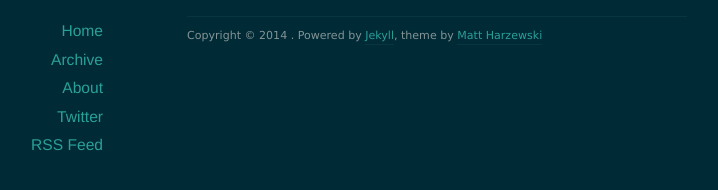
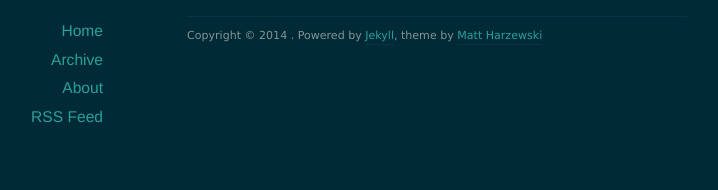
Before and after one commit to termain/termain.github.io, a Jekyll site: the page built from index.html, in a window 1280 px wide. Shown: the part 128-318 px from the top of the page, without its empty margins (203-921 px from the left). Built offline with Jekyll 4.4.1, drawn with Linux system fonts in a browser that asks for light colours; nearby versions of some CDN libraries.

Commit message:
Removing solar specific naming and links

```diff
--- a/_layouts/default.html
+++ b/_layouts/default.html
@@ -36,7 +36,6 @@
           <li><a href="/">Home</a></li>
           <li><a href="/archives">Archive</a></li>
           <li><a href="/about">About</a></li>
-          <li><a href="http://twitter.com/redwall_hp">Twitter</a></li>
           <li><a href="/feed.xml">RSS Feed</a></li>
         </ul>
       </nav>
--- a/index.html
+++ b/index.html
@@ -1,6 +1,6 @@
 ---
 layout: default
-title: Solar Theme
+title: Still Processing
 ---
 
 {% for post in paginator.posts %}
```
